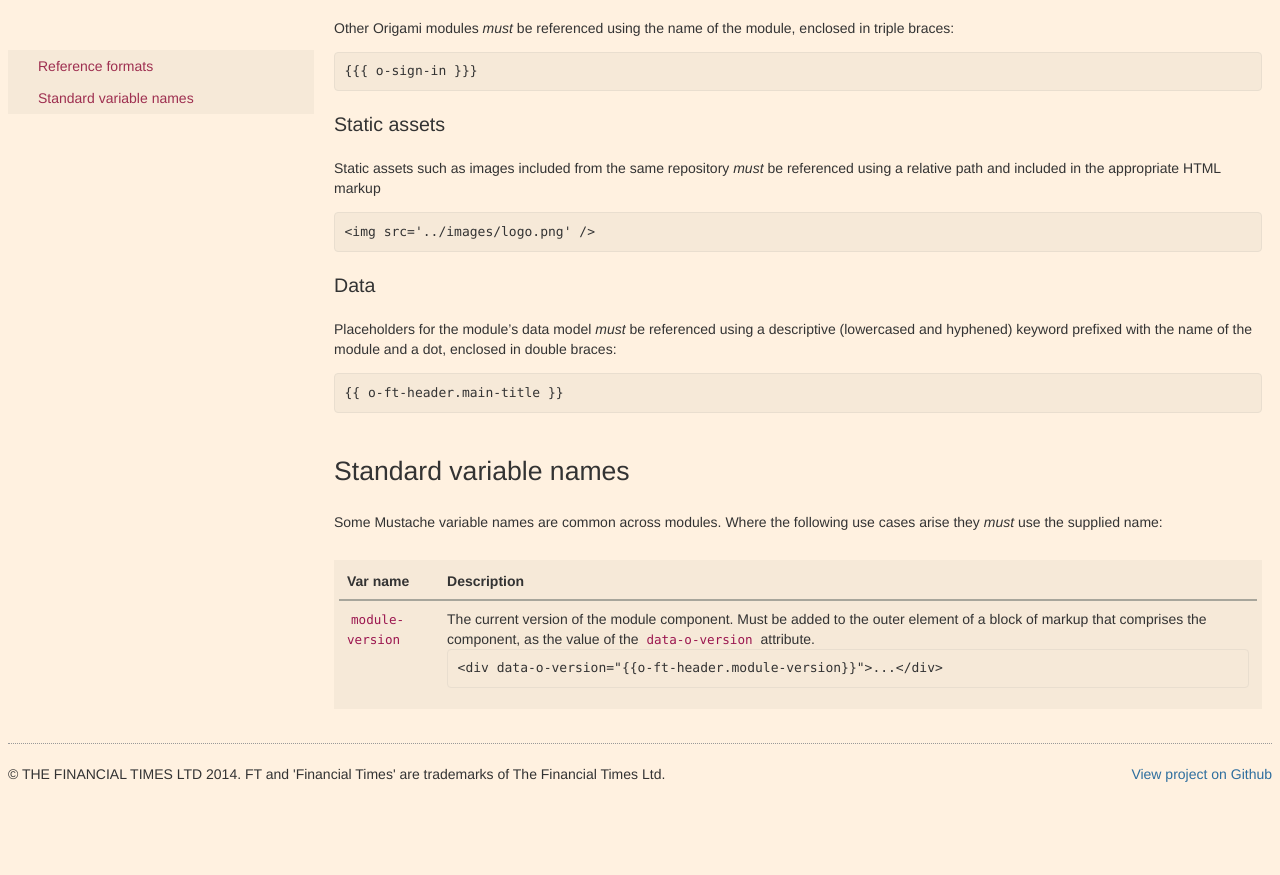
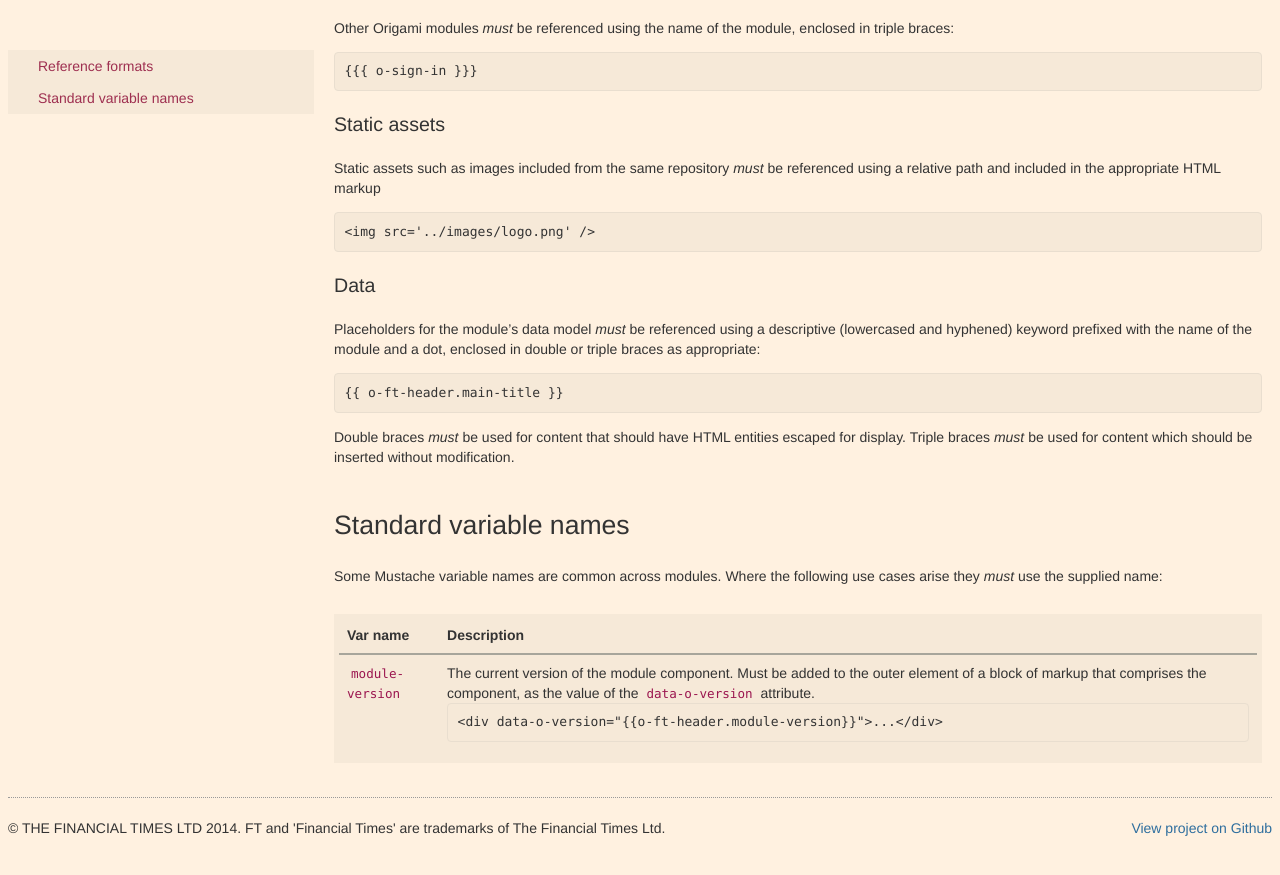
Before and after one commit to Financial-Times/ft-origami, a Jekyll site: the page built from docs/syntax/mustache.md, in a window 1280 px wide and 900 px high, scrolled down 700 px. Shown: the top 875 px of the window. Built offline with Jekyll 4.4.1, drawn with Linux system fonts in a browser that asks for light colours; before the commit the page ends 1546 px from its top, so only the background shows below that.

Commit message:
Allow double/triple braces

```diff
--- a/docs/syntax/mustache.md
+++ b/docs/syntax/mustache.md
@@ -37,10 +37,12 @@ Static assets such as images included from the same repository *must* be referen
 
 ### Data
 
-Placeholders for the module's data model *must* be referenced using a descriptive (lowercased and hyphened) keyword prefixed with the name of the module and a dot, enclosed in double braces:
+Placeholders for the module's data model *must* be referenced using a descriptive (lowercased and hyphened) keyword prefixed with the name of the module and a dot, enclosed in double or triple braces as appropriate:
 
 <pre><code>&#123;{ o-ft-header.main-title }&#125;
 </code></pre>
+
+Double braces *must* be used for content that should have HTML entities escaped for display.  Triple braces *must* be used for content which should be inserted without modification.
 
 ## Standard variable names
 
```
